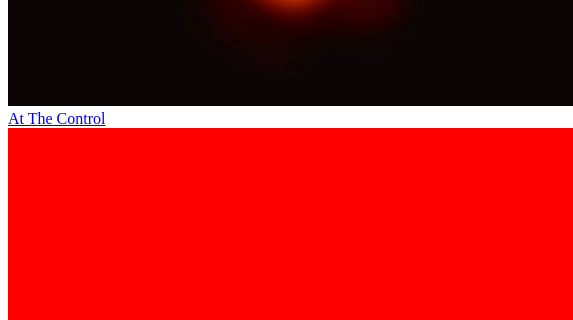
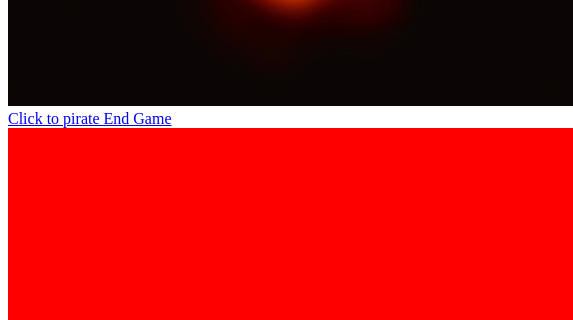
Before and after one commit to Jacobus722/jacobus722.github.io, a plain HTML site: page index.html in a window 1280 px wide. Shown: the part 359-679 px from the top of the page, 0-573 px from the left. Drawn offline with Linux system fonts and the light colour scheme.

Commit message:
Update index.html

```diff
--- a/index.html
+++ b/index.html
@@ -14,7 +14,7 @@
 		<source src="assets/spaceXlanding.mp4" type="video/mp4">
 		Elon Musk Rocket
 	</video><br>
-	<a href="https://www.atthecontrol.com" target="_blank">At The Control</a><br>
+	<a href="https://www.atthecontrol.com" target="_blank">Click to pirate End Game</a><br>
 	<div class="highlightText">
 		<p>we make robot</p>
 	</div>
```
